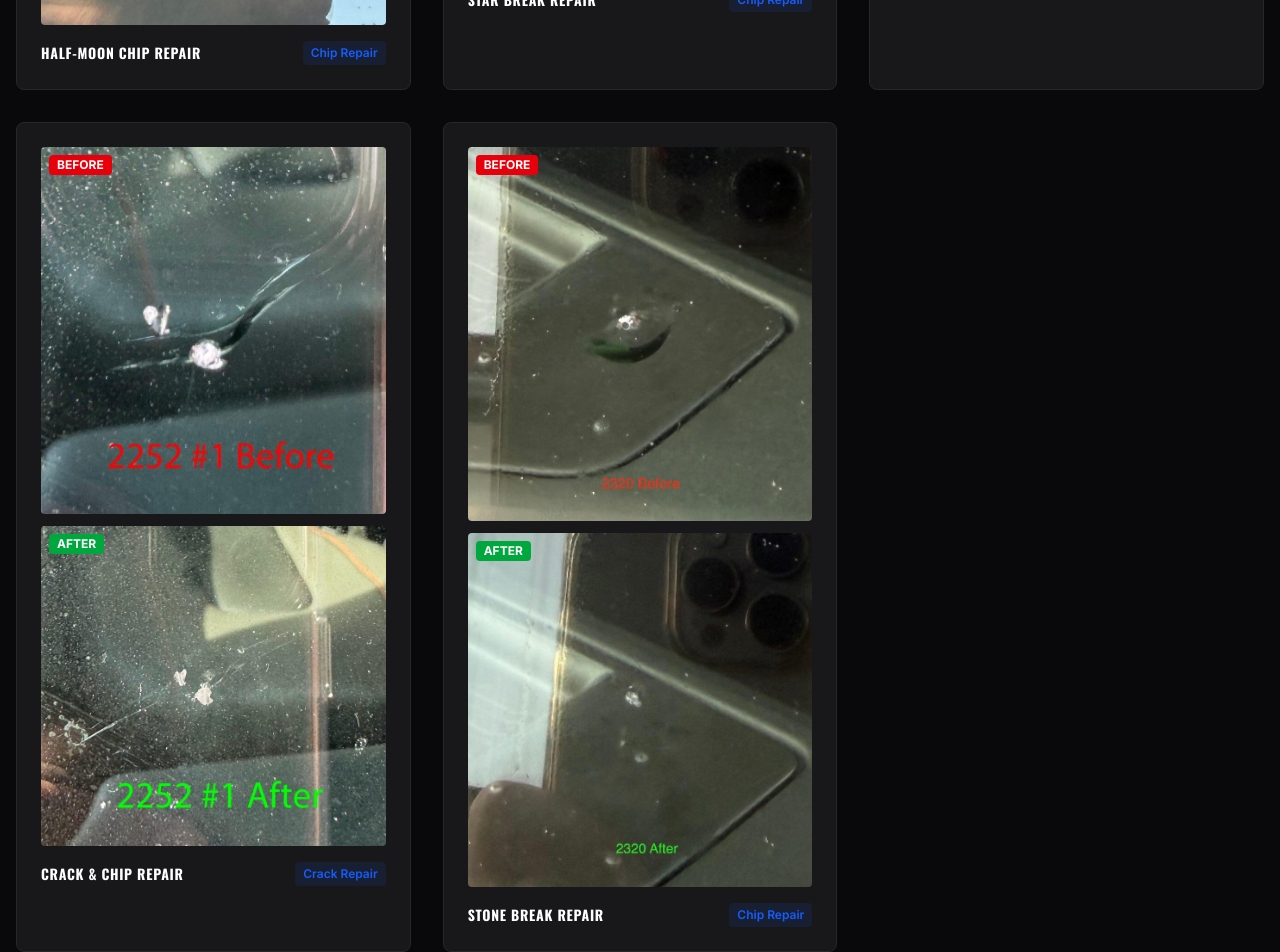
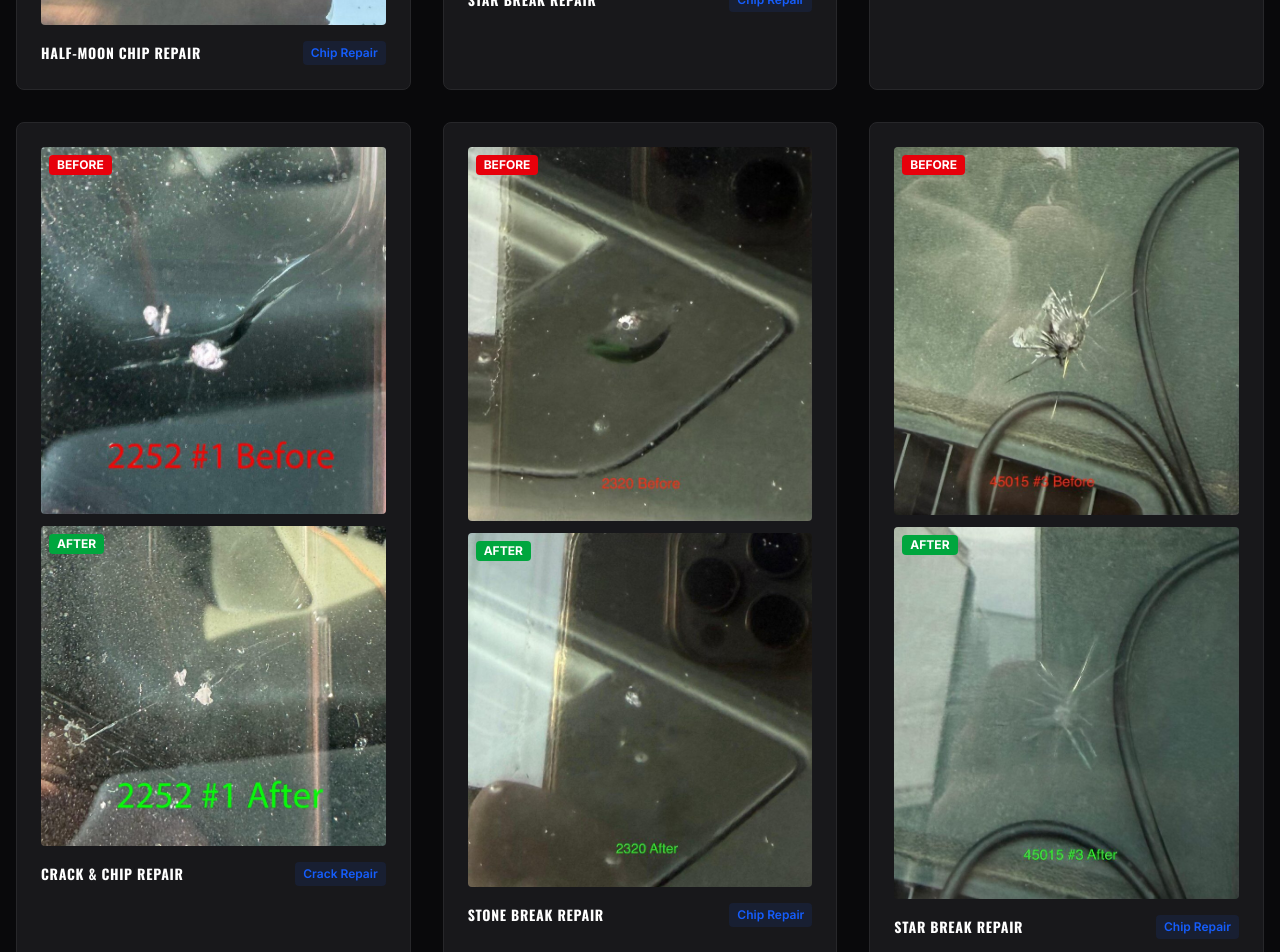
Before and after one commit to wrenchtokeys/rockstar-windshield-repair, a Next.js app: page /gallery in a window 1280 px wide. Shown: the part 1080-2032 px from the top of the page. Built offline with nearby package versions, Linux system fonts and the light colour scheme.

Commit message:
feat: add star break before/after pair to gallery

```diff
--- a/src/app/gallery/page.tsx
+++ b/src/app/gallery/page.tsx
@@ -41,6 +41,12 @@ const galleryItems = [
     tag: "Chip Repair",
     before: "/images/gallery/before-5.jpeg",
     after: "/images/gallery/after-5.jpeg",
+  },
+  {
+    title: "Star Break Repair",
+    tag: "Chip Repair",
+    before: "/images/gallery/before-6.jpeg",
+    after: "/images/gallery/after-6.jpeg",
   },
 ];
 
```
Also changed, not shown: public/images/gallery/after-6.jpeg (added), public/images/gallery/before-6.jpeg (added).
